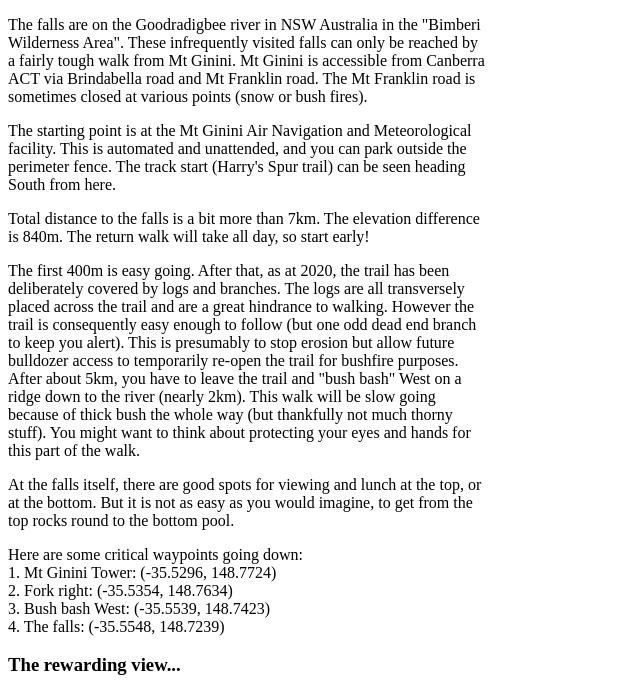
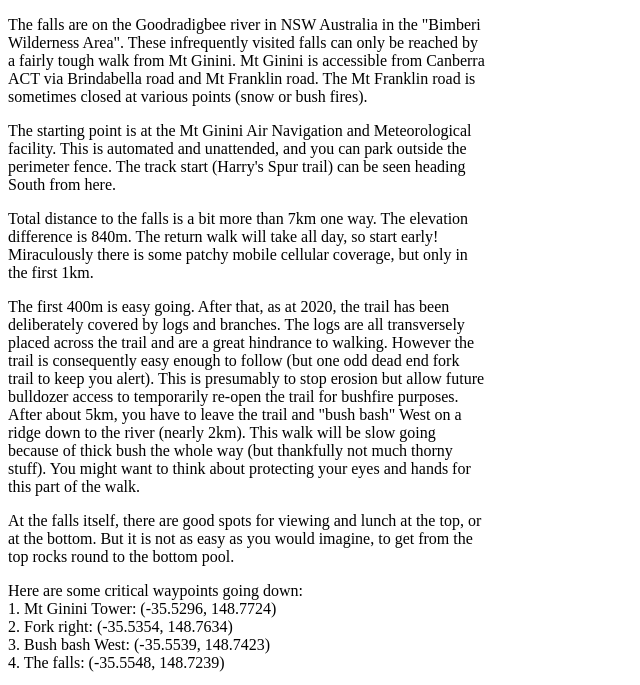
Before and after one commit to jgevershed/jgevershed.github.io, a plain HTML site: page waterfall.html in a window 1280 px wide. Shown: the part 92-777 px from the top of the page, without its empty margins (0-640 px from the left). Drawn offline with Linux system fonts and the light colour scheme.

Commit message:
Update waterfall.html

```diff
--- a/waterfall.html
+++ b/waterfall.html
@@ -36,15 +36,16 @@ This is automated and unattended, and you can park outside the perimeter fence.
 The track start (Harry's Spur trail) can be seen heading South from here.
 </p>
 <p>
-Total distance to the falls is a bit more than 7km.
+Total distance to the falls is a bit more than 7km one way.
 The elevation difference is 840m.
 The return walk will take all day, so start early!
+Miraculously there is some patchy mobile cellular coverage, but only in the first 1km.
 </p>
 <p>
 The first 400m is easy going.
 After that, as at 2020, the trail has been deliberately covered by logs and branches.
 The logs are all transversely placed across the trail and are a great hindrance to walking.
-However the trail is consequently easy enough to follow (but one odd dead end branch to keep you alert).
+However the trail is consequently easy enough to follow (but one odd dead end fork trail to keep you alert).
 This is presumably to stop erosion but allow future bulldozer access to temporarily re-open the trail for bushfire purposes.
 After about 5km, you have to leave the trail and "bush bash" West on a ridge down to the river (nearly 2km).
 This walk will be slow going because of thick bush the whole way (but thankfully not much thorny stuff).
```
